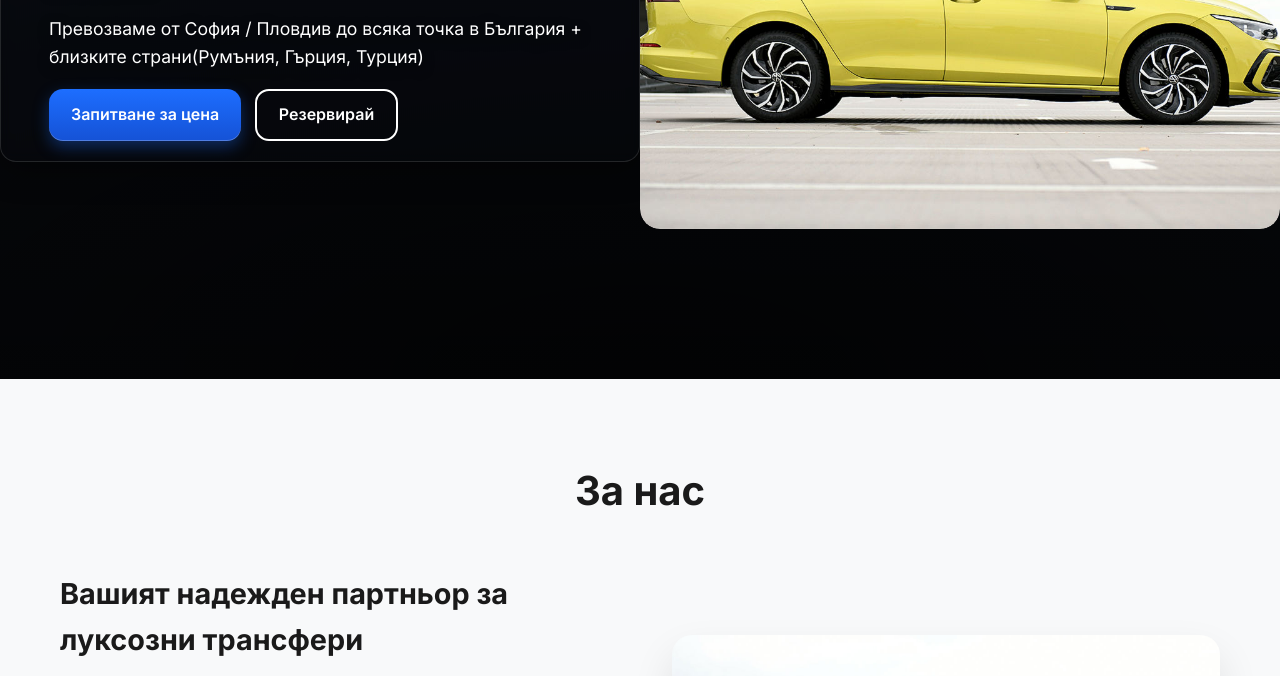
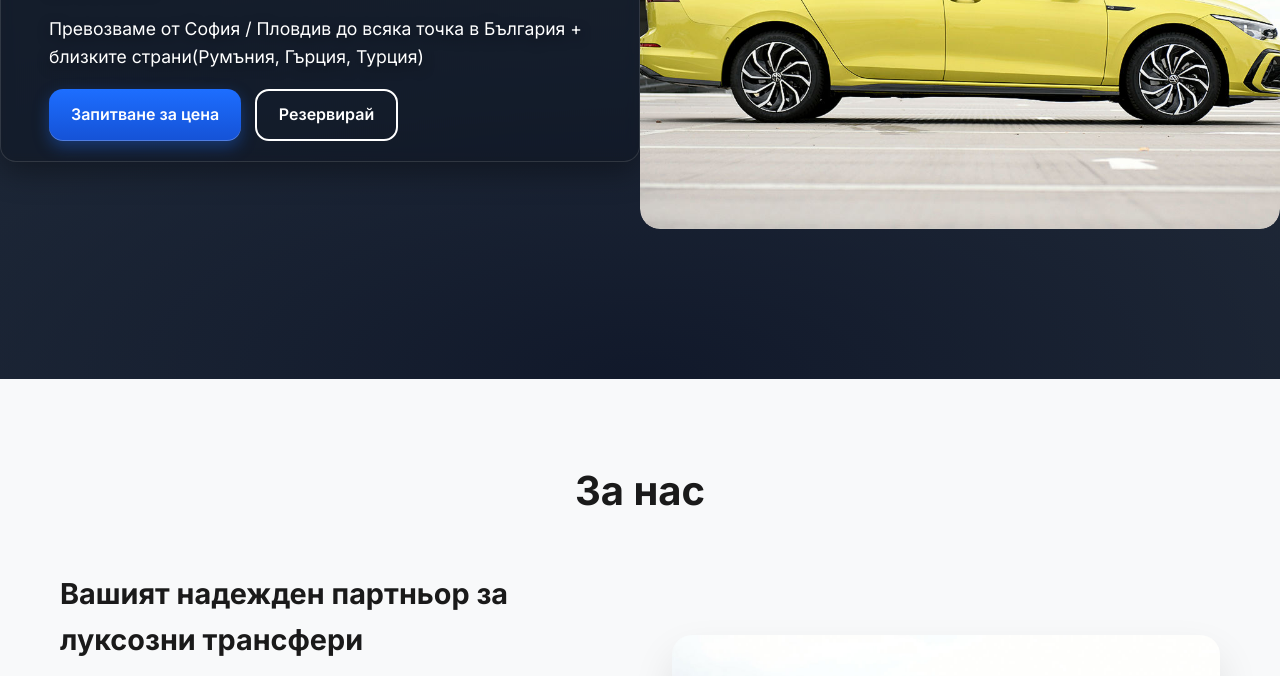
Before and after one commit to dimitroff02/FreelanceProject, a plain HTML site: page index.html in a window 1280 px wide. Shown: the part 421-1097 px from the top of the page. Drawn offline with Linux system fonts and the light colour scheme.

Commit message:
luxurytransfers-bg.com

```diff
--- a/styles.css
+++ b/styles.css
@@ -272,14 +272,20 @@ body {
   left: 0;
   right: 0;
   bottom: 0;
-  /* двоен градиент за по-добър контраст към текста и снимката */
+  /* модерен градиент с тъмно синьо и златисто за луксозен вид */
   background: radial-gradient(
       120% 80% at 50% 100%,
-      rgba(0, 0, 0, 0.72) 0%,
-      rgba(0, 0, 0, 0.48) 50%,
-      rgba(0, 0, 0, 0.18) 100%
+      rgba(15, 23, 42, 0.85) 0%,
+      rgba(30, 41, 59, 0.65) 50%,
+      rgba(51, 65, 85, 0.35) 100%
     ),
-    linear-gradient(to top, rgba(0, 0, 0, 0.35), rgba(0, 0, 0, 0.12) 40%);
+    linear-gradient(135deg,
+      rgba(15, 23, 42, 0.8) 0%,
+      rgba(30, 41, 59, 0.6) 25%,
+      rgba(51, 65, 85, 0.4) 50%,
+      rgba(71, 85, 105, 0.3) 75%,
+      rgba(100, 116, 139, 0.2) 100%
+    );
   z-index: 1;
 }
 
```
